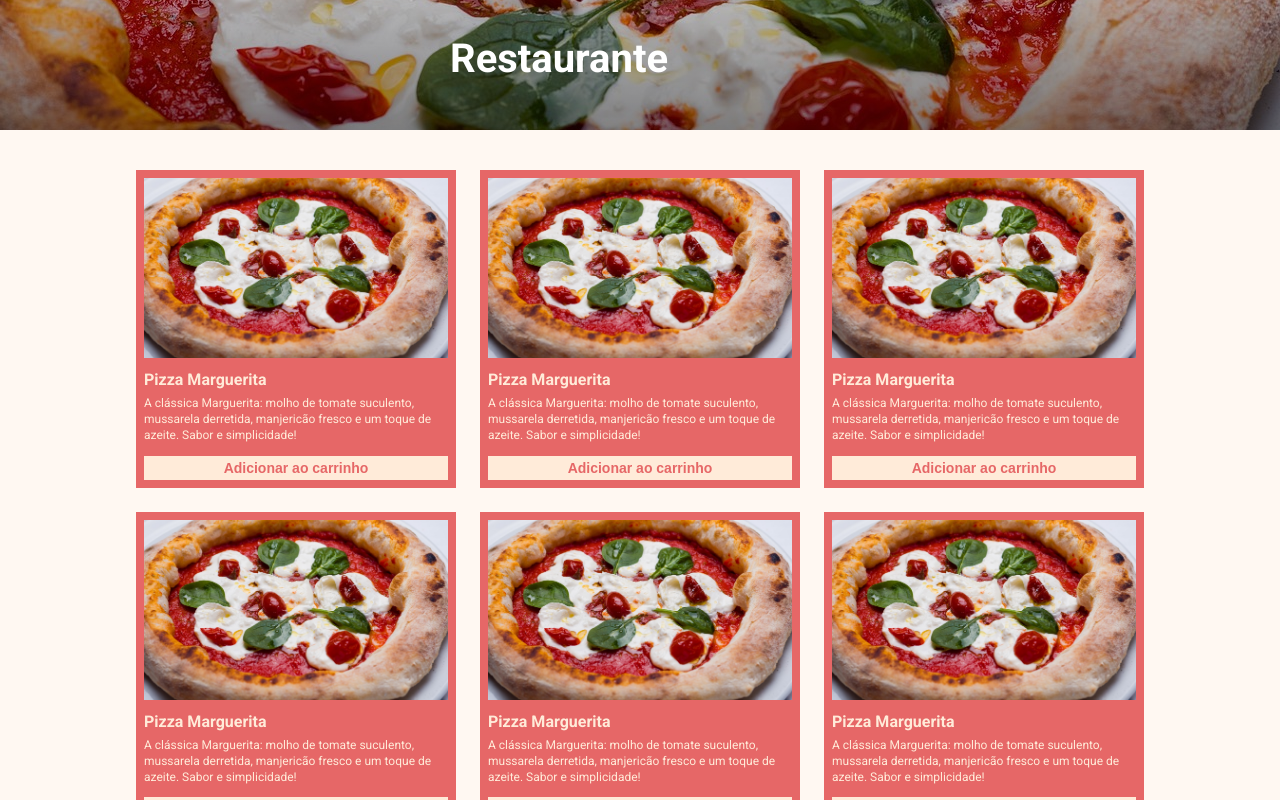
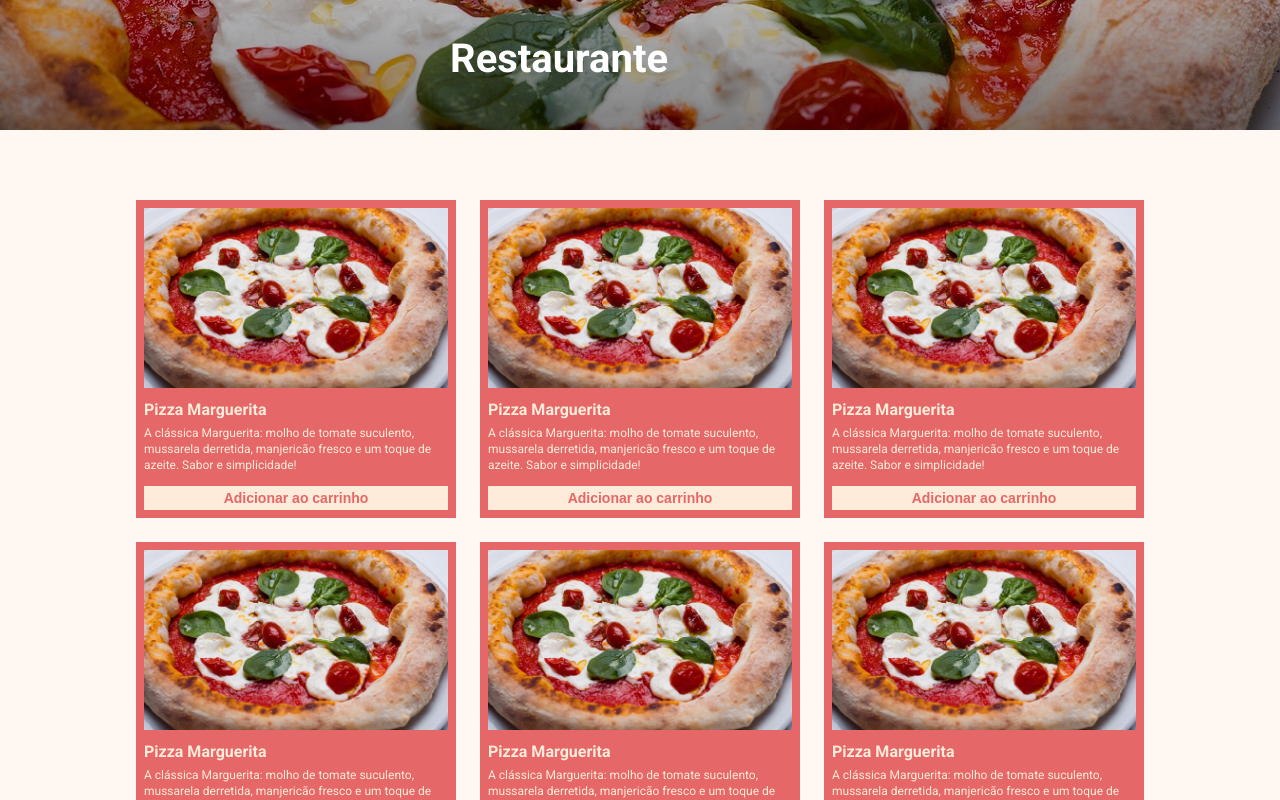
Before and after one commit to eliasdantas31/Tarefa-efood, a React (Vite) app: page /perfil in a window 1280 px wide. Shown: the part 360-1160 px from the top of the page. Built offline with nearby package versions, Linux system fonts and the light colour scheme.

Commit message:
att paddings

```diff
--- a/src/pages/Home/styles.ts
+++ b/src/pages/Home/styles.ts
@@ -12,7 +12,7 @@ export const CardsWrapper = styled.div`
   width: 100%;
   display: flex;
   justify-content: center;
-  padding: 40px 16px;
+  padding: 70px 26px 166px 26px;
   box-sizing: border-box;
 `
 
--- a/src/pages/Profile/style.ts
+++ b/src/pages/Profile/style.ts
@@ -9,7 +9,6 @@ export const PageContainer = styled.main`
 `
 
 /* ---------------- HEADER (TOP BAR) ---------------- */
-// src/pages/Profile/style.ts
 export const TopBar = styled.header`
   height: 170px;
   width: 100%;
@@ -84,7 +83,7 @@ export const ProductContainer = styled.div`
   justify-content: center;
   align-items: center;
   flex-direction: column;
-  padding: 40px;
+  padding: 70px 26px 166px 26px;
 `
 
 /* ---------------- GRID ---------------- */
```
